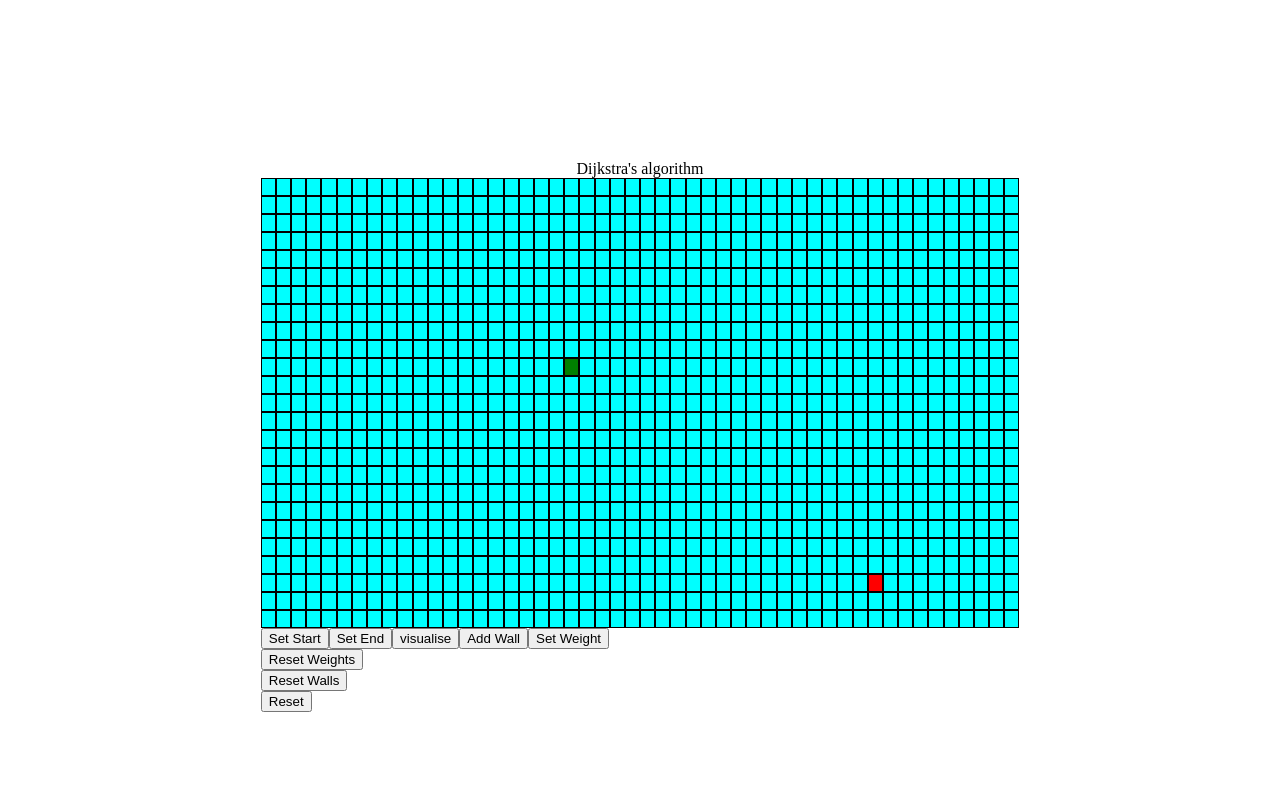
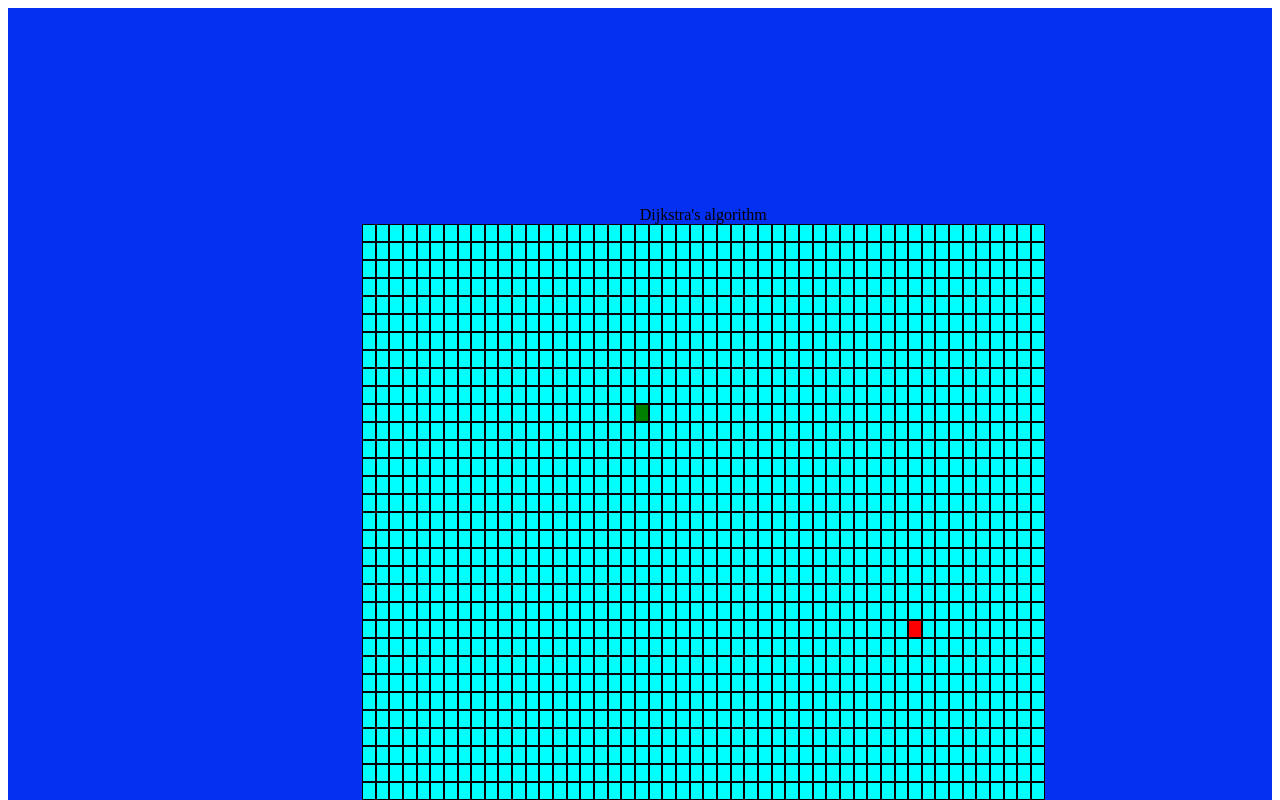
Before and after one commit to ajinkya359/visualise_dijkstra, a React (Create React App) app: page / in a window 1280 px wide. Shown: the top 800 px of the page. Built offline with nearby package versions, Linux system fonts and the light colour scheme.

Commit message:
improved

```diff
--- a/public/index.html
+++ b/public/index.html
@@ -15,6 +15,7 @@
       user's mobile device or desktop. See https://developers.google.com/web/fundamentals/web-app-manifest/
     -->
     <link rel="manifest" href="%PUBLIC_URL%/manifest.json" />
+
     <!--
       Notice the use of %PUBLIC_URL% in the tags above.
       It will be replaced with the URL of the `public` folder during the build.
--- a/src/components/Grid.js
+++ b/src/components/Grid.js
@@ -2,7 +2,7 @@ import React from 'react';
 import Node from './Node';
 import '../stylesheets/Grid.css'
 import {dykstra} from '../algorithms/dykstra'
-const rows=25;
+const rows=50;
 const columns=50;
 class Grid extends React.Component{
     constructor(props)
@@ -163,7 +163,7 @@ class Grid extends React.Component{
         for(let i=temp.length-1;i>=0;i--){
         for(let j=0;j<temp[0].length;j++){
         setTimeout(()=>{
-
+            if(temp[i][j].isWall===false)
             document.getElementById(`${temp[i][j].row}-${temp[i][j].col}`).className="node"
             temp[i][j].weight=1
             document.getElementById(`${this.state.start_node_row}-${this.state.start_node_col}`).className="node node-start"
--- a/src/index.js
+++ b/src/index.js
@@ -1,6 +1,7 @@
 import React from 'react';
 import ReactDOM from 'react-dom';
 import App from './App';
+import './stylesheets/index.css'
 
 ReactDOM.render(
   <React.StrictMode>
--- a/src/stylesheets/App.css
+++ b/src/stylesheets/App.css
@@ -0,0 +1,5 @@
+.App{
+    padding-top: 3%;
+    padding-left: 10%;
+    background-color: rgb(4, 48, 241);
+}
--- /dev/null
+++ b/src/stylesheets/index.css
@@ -0,0 +1,3 @@
+.root{
+    background-color: blanchedalmond;
+}
```
